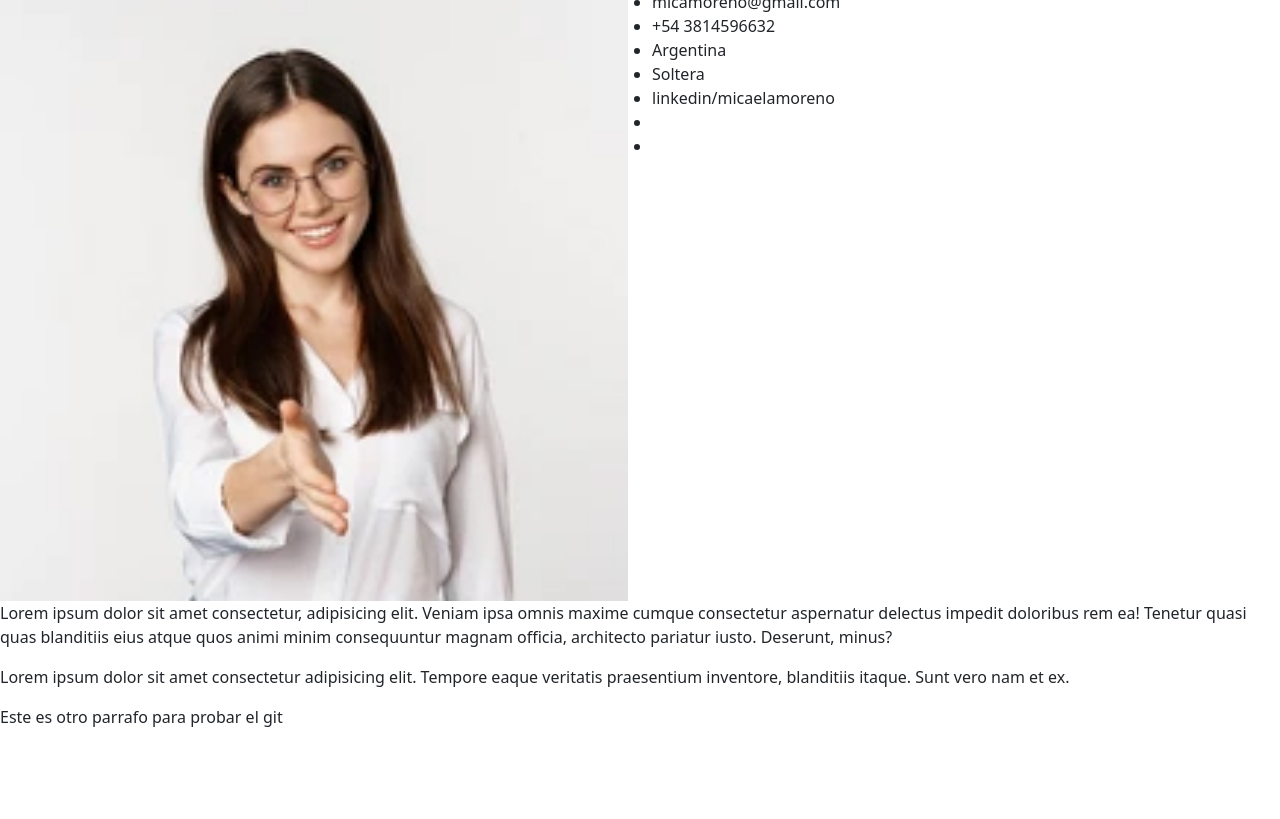
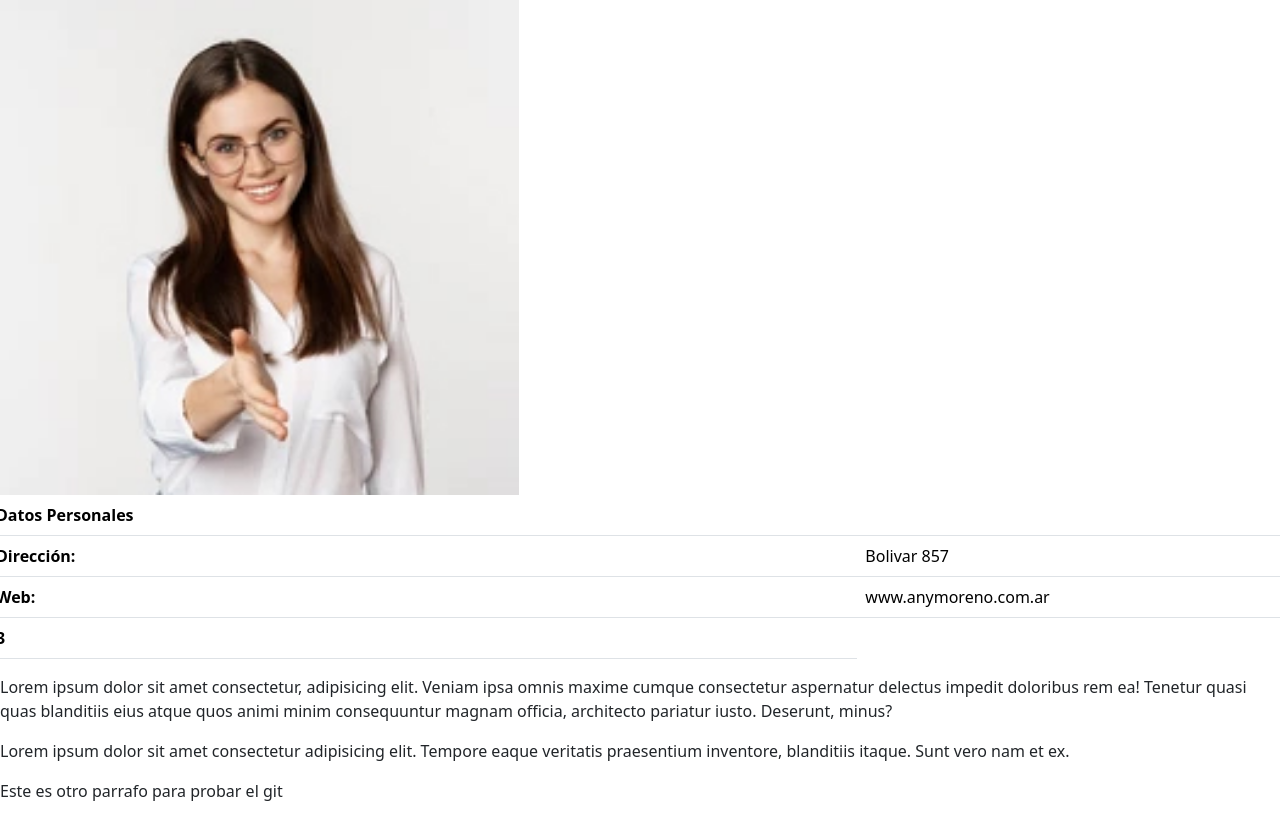
Before and after one commit to Gera-MAJ/Gera-MAJ.github.io, a plain HTML site: page index.html in a window 1280 px wide. Shown: the part 56-875 px from the top of the page. Before the commit the page ends 801 px from the top, so only its background shows below. Drawn offline with nearby package versions, Linux system fonts and the light colour scheme.

Commit message:
usando boostrap

```diff
--- a/index.html
+++ b/index.html
@@ -5,24 +5,38 @@
     <meta http-equiv="X-UA-Compatible" content="IE=edge">
     <meta name="viewport" content="width=device-width, initial-scale=1.0">
     <link href="https://cdn.jsdelivr.net/npm/bootstrap@5.3.0-alpha1/dist/css/bootstrap.min.css" rel="stylesheet" integrity="sha384-GLhlTQ8iRABdZLl6O3oVMWSktQOp6b7In1Zl3/Jr59b6EGGoI1aFkw7cmDA6j6gD" crossorigin="anonymous">
+    <link rel="stylesheet" type="css" src="/Css/styles.css">
     <title>Curriculum Vitae</title>
 </head>
 <body>
-    <div class="conteiner">
+    <div class="conteiner-fluid">
         <h2>María Micaela Moreno</h2>
         <div class="row">
+            <img src="/img/betiana 01.jpg" alt="FotoDePerfil" id="FotoPerfil" class="col-12 col-md-5">
 
-            <img src="/img/betiana 01.jpg" alt="FotoDePerfil" id="FotoPerfil" class="col col-md-6">
+            <table class="table">
+                <!-- esta es la cabecera de la tabla -->
 
-            <ul class="col">
-                <li>micamoreno@gmail.com</li>
-                <li>+54 3814596632</li>
-                <li>Argentina</li>
-                <li>Soltera</li>
-                <li>linkedin/micaelamoreno</li>
-                <li></li>
-                <li></li>
-            </ul>
+                <thead>
+                  <tr>
+                    <th class="col-8">Datos Personales</th>
+                    <th class="col"></th>
+                  </tr>
+                </thead>
+                <tbody>
+                  <tr>
+                    <th scope="row">Dirección:</th>
+                    <td>Bolivar 857</td>
+                  </tr>
+                  <tr>
+                    <th scope="row">Web:</th>
+                    <td>www.anymoreno.com.ar</td>
+                  </tr>
+                  <tr>
+                    <th scope="row">3</th>
+                  </tr>
+                </tbody>
+              </table>
         </div>
 
         <p>Lorem ipsum dolor sit amet consectetur, adipisicing elit. Veniam ipsa omnis maxime cumque consectetur aspernatur delectus impedit doloribus rem ea! Tenetur quasi quas blanditiis eius atque quos animi minim consequuntur magnam officia, architecto pariatur iusto. Deserunt, minus?</p>
```
